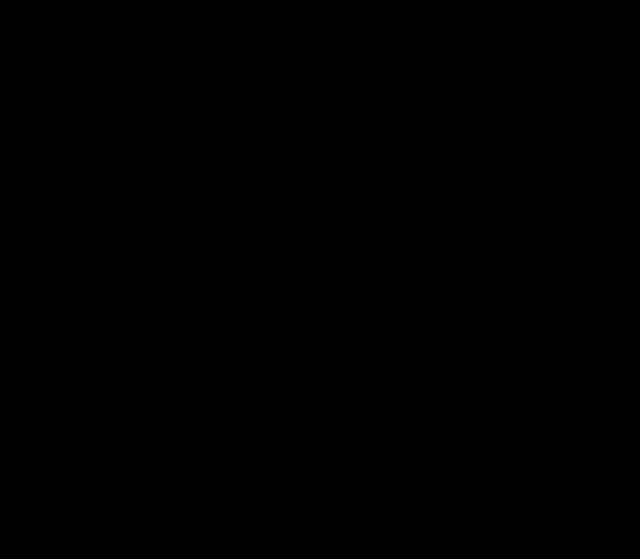
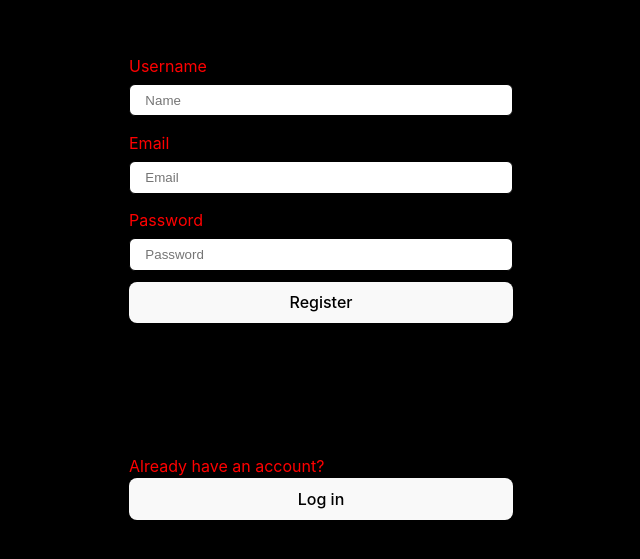
Before and after one commit to mariblan/media-library-project, a React (Vite) app in the folder media-frontend/: page /register in a window 1280 px wide. Before the commit this address had no page. Shown: the part 117-676 px from the top of the page, without its empty margins (319-959 px from the left). Built offline with nearby package versions, Linux system fonts and the light colour scheme.

Commit message:
Auth all set up

```diff
--- a/media-frontend/src/App.jsx
+++ b/media-frontend/src/App.jsx
@@ -12,8 +12,28 @@ import Login from './components/auth/Login';
 import RequireLogin from './components/auth/RequireLogin';
 import User from './components/auth/User';
 import { useState, useEffect } from 'react';
+import { checkValidToken } from './components/DB/fetchDB';
 
 export default function App() {
+  const [user, setUser] = useState(null);
+  const [isAuth, setIsAuth] = useState(false);
+  const [token, setToken] = useState(localStorage.getItem('token'));
+  token && console.log(token);
+  console.log(isAuth);
+  user && console.log(user);
+
+  useEffect(() => {
+    const verifyLogin = async () => {
+      const res = await checkValidToken(token);
+      if (!res) throw new Error(`${res}`);
+      if (res) {
+        setUser(res);
+        setIsAuth(true);
+      }
+    };
+
+    token && verifyLogin();
+  }, [token]);
   return (
     <div className='App'>
       <Router>
@@ -42,6 +62,32 @@ export default function App() {
               element={<Serie media={media} sections={sections} />}
             />
           </Route>
+          <Route
+            path={'/register'}
+            element={
+              <Register
+                isAuth={isAuth}
+                setIsAuth={setIsAuth}
+                setToken={setToken}
+              />
+            }
+          />
+          <Route
+            path={'/login'}
+            element={
+              <Login
+                isAuth={isAuth}
+                setIsAuth={setIsAuth}
+                setToken={setToken}
+              />
+            }
+          />
+          <Route
+            path={'/user'}
+            element={<RequireLogin user={user} isAuth={isAuth} />}
+          >
+            <Route path={'/user/dashboard'} element={<User user={user} />} />
+          </Route>
         </Routes>
       </Router>
     </div>
--- a/media-frontend/src/components/DB/fetchDB.js
+++ b/media-frontend/src/components/DB/fetchDB.js
@@ -1,23 +1,6 @@
 import axios from 'axios';
 
 const port = 'http://localhost:5000/';
-
-const checkValidToken = async (token) => {
-  try {
-    const { data } = await axios.post(
-      `${port}auth/me`,
-      {},
-      {
-        headers: { authorization: token },
-      }
-    );
-    console.log(token);
-    console.log(data);
-    return data;
-  } catch (error) {
-    console.log(error);
-  }
-};
 
 const loginUser = async (userLogIn) => {
   try {
@@ -39,5 +22,18 @@ const registerUser = async (userRegister) => {
     console.log(error);
   }
 };
+const checkValidToken = async (token) => {
+  try {
+    const { data } = await axios.post(
+      `${port}auth/me`,
+      {},
+      { headers: { authorization: token } }
+    );
+    console.log(data);
+    return data;
+  } catch (error) {
+    console.log(error);
+  }
+};
 
 export { checkValidToken, loginUser, registerUser };
--- a/media-frontend/src/components/Layout/layoutComponents/Navbar.jsx
+++ b/media-frontend/src/components/Layout/layoutComponents/Navbar.jsx
@@ -40,6 +40,18 @@ const Navbar = () => {
           <h1>
             <a>Netflopy</a>
           </h1>
+          <div>
+            <NavLink
+              to='/user/dashboard'
+              style={({ isActive }) =>
+                isActive
+                  ? { color: 'white', textDecoration: 'none' }
+                  : { color: 'red', textDecoration: 'none' }
+              }
+            >
+              User
+            </NavLink>
+          </div>
         </div>
       </nav>
       <Outlet />
--- a/media-frontend/src/components/auth/Login.jsx
+++ b/media-frontend/src/components/auth/Login.jsx
@@ -1,14 +1,39 @@
 import { useState } from 'react';
 import { Navigate, useNavigate } from 'react-router-dom';
+import { loginUser } from '../DB/fetchDB';
 
-function Login() {
+function Login({ isAuth, setToken }) {
   const navigate = useNavigate();
 
-  const [{ name, email, password }, setCredentials] = useState({});
+  const [{ email, password }, setCredentials] = useState({
+    email: '',
+    password: '',
+  });
 
-  const handleChange = (e) => {};
-  const handleSubmit = (e) => {};
+  const handleChange = (e) => {
+    setCredentials((prev) => ({ ...prev, [e.target.name]: e.target.value }));
+  };
+  const handleSubmit = async (e) => {
+    try {
+      e.preventDefault();
+      if (!email || !password) throw new Error('Please fill in all fields!');
 
+      const res = await loginUser({ email, password });
+
+      if (!res) throw new Error(`${res}`);
+
+      if (res.token) {
+        localStorage.setItem('token', res.token);
+        return setToken(res.token);
+      }
+
+      setCredentials({ email: '', password: '' });
+    } catch (error) {
+      console.log(error);
+    }
+  };
+  if (isAuth) return <Navigate to='/' />;
+  else
     return (
       <div className='register'>
         <form onSubmit={handleSubmit}>
--- a/media-frontend/src/components/auth/Register.jsx
+++ b/media-frontend/src/components/auth/Register.jsx
@@ -1,13 +1,58 @@
 import { useState } from 'react';
 import { Navigate, useNavigate } from 'react-router-dom';
+import { registerUser } from '../DB/fetchDB';
 
-function Register() {
+function Register({ isAuth, setToken }) {
   const navigate = useNavigate();
-  const [{ name, email, password }, setCredentials] = useState({});
+  const [{ name, email, password }, setCredentials] = useState({
+    name: '',
+    email: '',
+    password: '',
+  });
 
-  const handleChange = (e) => {};
-  const handleSubmit = (e) => {};
+  const handleChange = (e) => {
+    setCredentials((prev) => ({ ...prev, [e.target.name]: e.target.value }));
+  };
+  const handleSubmit = async (e) => {
+    try {
+      e.preventDefault();
+      if (!name || !email || !password)
+        throw new Error('Please fill in all fields!');
 
+      let nameValidation = '';
+      let emailValidation = '';
+      let passwordValidation = '';
+
+      if (!name.match(/^[a-zA-Z0-9]+$/)) {
+        return (nameValidation +=
+          'Name must contain only letters and numbers!');
+      }
+      if (!email.match(/^[a-zA-Z0-9]+@[a-zA-Z0-9]+\.[A-Za-z]+$/)) {
+        return (emailValidation += 'Email must be valid!');
+      }
+      if (password.length < 6 || password.length >= 20) {
+        return (passwordValidation +=
+          'Password must be at least 6 characters long and less than 20!');
+      }
+
+      if (nameValidation || emailValidation || passwordValidation) {
+        throw new Error(nameValidation + emailValidation + passwordValidation);
+      }
+
+      const res = await registerUser({ name, email, password });
+      if (!res) throw new Error(`${res}`);
+
+      if (res.token) {
+        localStorage.setItem('token', res.token);
+        return setToken(res.token);
+      }
+      setCredentials({ name: '', email: '', password: '' });
+    } catch (error) {
+      console.log(error);
+    }
+  };
+  if (isAuth) return <Navigate to='/' />;
+  else
     return (
       <div className='register'>
         <form onSubmit={handleSubmit}>
--- a/media-frontend/src/components/auth/RequireLogin.jsx
+++ b/media-frontend/src/components/auth/RequireLogin.jsx
@@ -1,8 +1,7 @@
 import { Outlet, Navigate } from 'react-router-dom';
 
-const RequireLogin = () => {
-  const boolean = false;
-  return boolean ? <Outlet /> : <Navigate to='/login' />;
+const RequireLogin = ({ isAuth, user }) => {
+  return user && isAuth ? <Outlet /> : <Navigate to='/login' />;
 };
 
 export default RequireLogin;
```
Lines whose indentation alone changed are shown as unchanged.
